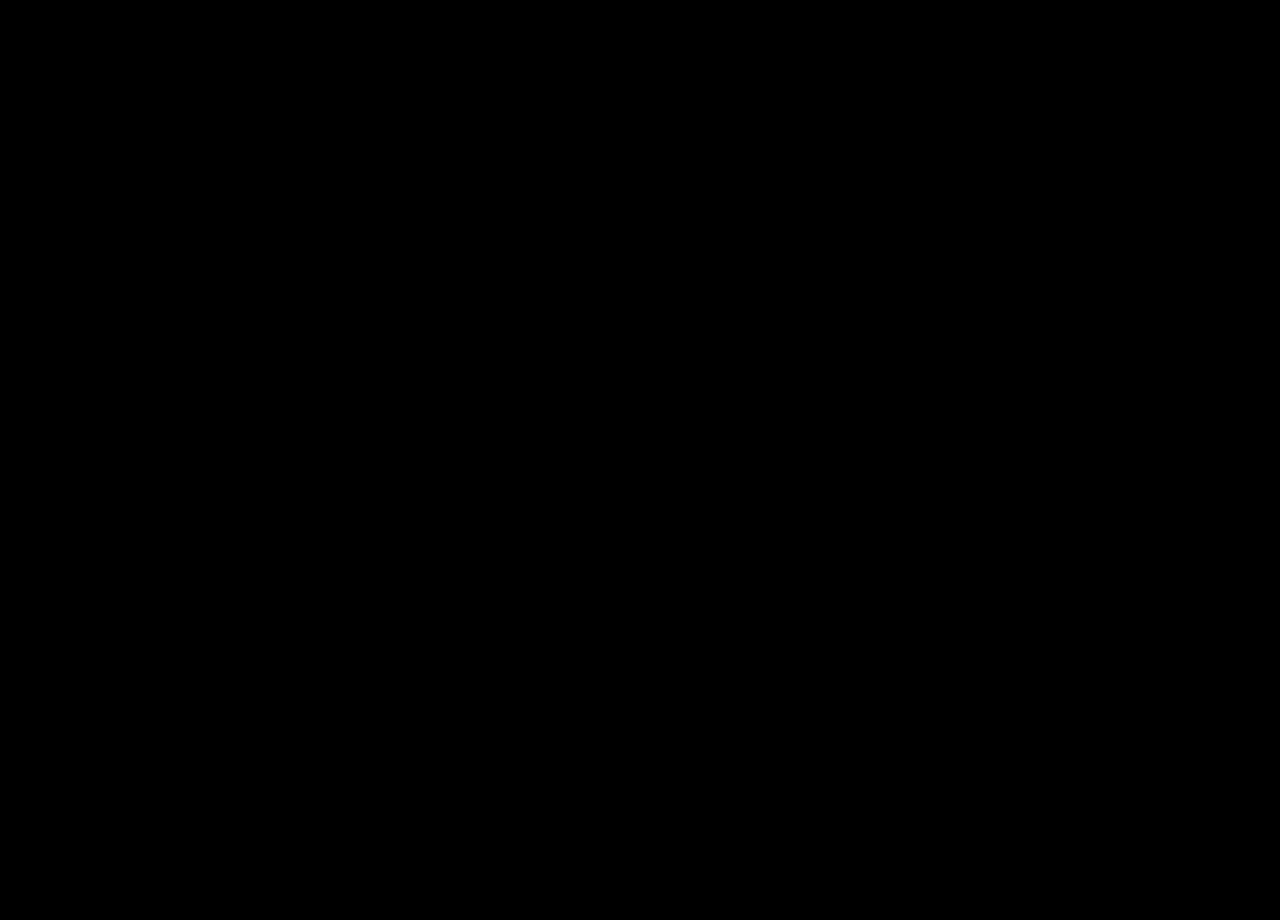
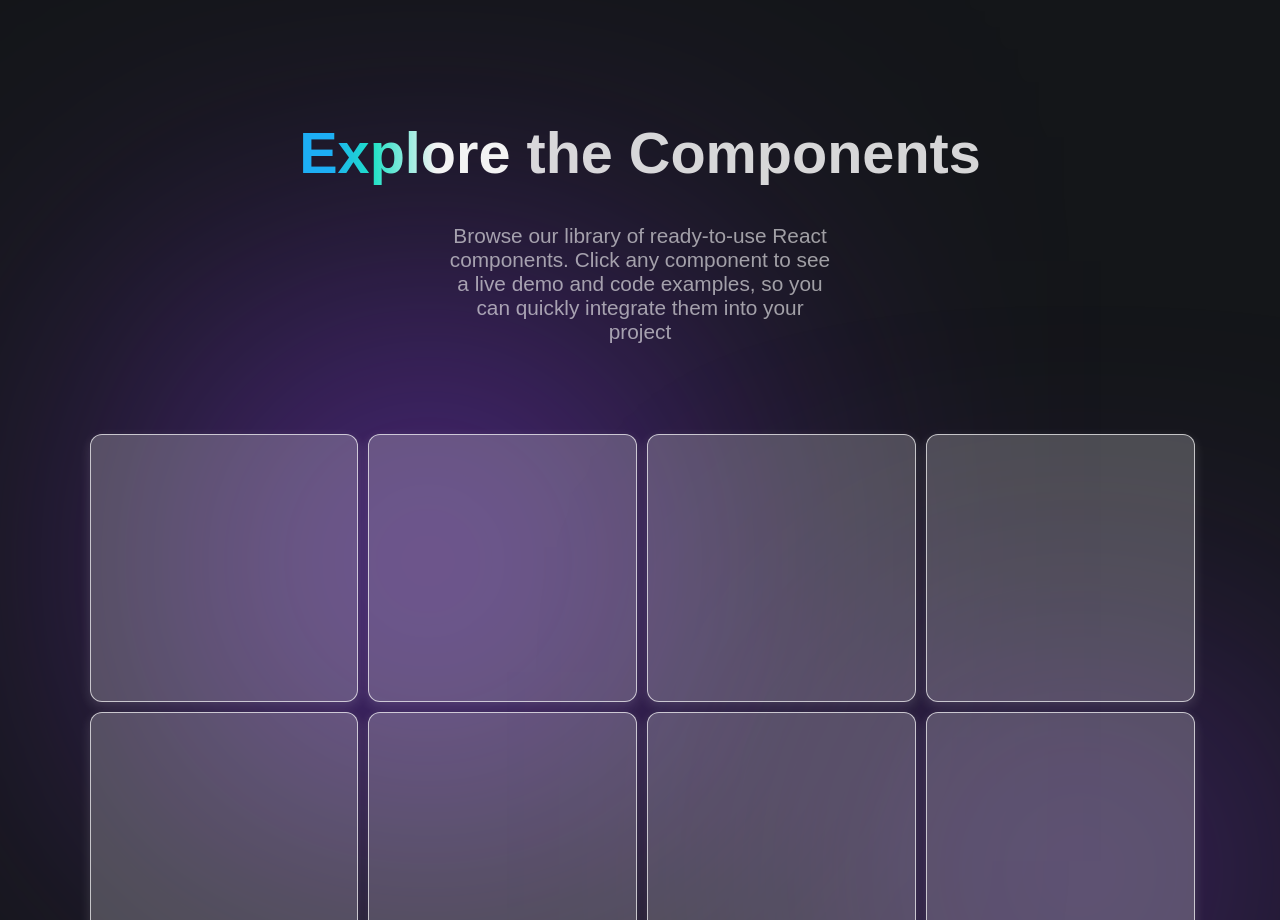
Before and after one commit to vitygo/Reactra-UI, a React (Vite) app: page / in a window 1280 px wide. Shown: the part 1880-2800 px from the top of the page. Before the commit the page ends 1763 px from the top, so only its background shows below. Built offline with nearby package versions, Linux system fonts and the light colour scheme.

Commit message:
update backgrounds

```diff
--- /dev/null
+++ b/src/components/MainPage/ComponentsShowcase/ComponentCard.css
@@ -0,0 +1,31 @@
+.component-card{
+    height: 40vw;
+    width: 40vw;
+    background: rgba(255, 255, 255, 0.233);
+    border-radius: 12px;
+    border: 1px solid rgba(255, 255, 255, 0.68);
+    box-shadow: rgba(255, 255, 255, 0.141) 0px 4px 12px;
+}
+
+@media (min-width:768px){
+
+    .component-card{
+        height: 27vw;
+        width: 27vw;
+        background: rgba(255, 255, 255, 0.233);
+        border-radius: 12px;
+        border: 1px solid rgba(255, 255, 255, 0.68);
+        box-shadow: rgba(255, 255, 255, 0.141) 0px 4px 12px;
+    }
+}
+
+@media (min-width:1025px){
+    .component-card{
+        height: 21vw;
+        width: 21vw;
+        background: rgba(255, 255, 255, 0.233);
+        border-radius: 12px;
+        border: 1px solid rgba(255, 255, 255, 0.68);
+        box-shadow: rgba(255, 255, 255, 0.141) 0px 4px 12px;
+    }
+}
--- /dev/null
+++ b/src/components/MainPage/ComponentsShowcase/ComponentsShowcase.css
@@ -0,0 +1,140 @@
+
+
+.components-showcase-section{
+    position: relative;
+    overflow: hidden;
+    display: flex;
+    flex-direction: column;
+    align-items: center;
+    color: var( --main-font-color);
+    background: var( --main-bg-color);
+
+}
+
+
+.components-showcase-section::before {
+    content: '';
+    position: absolute;
+    top: 25%;
+    left: 10%;
+    background: radial-gradient(circle, rgba(141, 60, 241, 0.735) 0%,  rgba(141, 60, 241, 0.278) 70%  );
+    width: 600px;
+    height: 600px;
+    filter: blur(150px);
+    z-index: 0;
+  }
+
+  .components-showcase-section::after {
+    content: '';
+    position: absolute;
+    bottom: 0%;
+    right: 0%;
+    background: radial-gradient(circle, rgba(141, 60, 241, 0.735) 0%,  rgba(141, 60, 241, 0.278) 70%  );
+    width: 400px;
+    height: 400px;
+    filter: blur(150px);
+    z-index: 0;
+  }
+
+
+
+.components-showcase-section__title{
+    font-size: 2.5rem;
+    text-align: center;
+    position: relative;
+    z-index: 200;
+}
+
+.components-showcase-section__title span{
+    background: linear-gradient(to left, #f3f3f3 35%, #1fe1c6 65%, #1daef4 85%);
+    -webkit-background-clip: text;
+    -webkit-text-fill-color: transparent;
+}
+
+.components-showcase-section__text{
+    position: relative;
+    z-index: 200;
+    margin-top: 3%;
+    max-width: 80%;
+    text-align: center;
+    color: rgba(255, 255, 255, 0.589);
+}
+
+.components-showcase-section__components-grid{
+    position: relative;
+    z-index: 200;
+    display: grid;
+    grid-template-rows: auto;
+    grid-template-columns: 1fr 1fr;
+    gap: 10px;
+    width: 100%;
+    padding: 10%;
+
+
+}
+
+@media (min-width:768px){
+    .components-showcase-section__components-grid{
+        display: grid;
+        grid-template-rows: auto;
+        grid-template-columns: 1fr 1fr 1fr;
+        gap: 10px;
+        width: 100%;
+        padding: 8%;
+    }
+
+}
+
+@media (min-width: 1024px){
+    .components-showcase-section__title{
+        font-size: 3.6rem;
+        text-align: center;
+    }
+
+    .components-showcase-section__text{
+        margin-top: 3%;
+        max-width: 50%;
+        text-align: center;
+        font-size: 1.4rem;
+        color: rgba(255, 255, 255, 0.589);
+    }
+
+}
+
+@media (min-width:1025px){
+    .components-showcase-section__components-grid{
+        display: grid;
+        grid-template-rows: auto;
+        grid-template-columns: 1fr 1fr 1fr 1fr;
+        gap: 10px;
+        width: 100%;
+        padding: 7%;
+    }
+    .components-showcase-section__text{
+        margin-top: 3%;
+        max-width: 50%;
+        text-align: center;
+        font-size: 1.3rem;
+        color: rgba(255, 255, 255, 0.589);
+        max-width: 30%;
+    }
+    .components-showcase-section__title{
+        font-size: 3.6rem;
+        text-align: center;
+        margin-top: 10%;
+    }
+
+
+}
+
+@media (min-width:1700px){
+    .components-showcase-section__title{
+        font-size: 4.6rem;
+    }
+    .components-showcase-section__text{
+        margin-top: 1%;
+        max-width: 25%;
+
+    }
+
+}
--- /dev/null
+++ b/src/components/MainPage/ComponentsShowcase/ComponentsShowcase.jsx
@@ -0,0 +1,28 @@
+import './ComponentsShowcase.css'
+import './ComponentCard.css'
+
+export default function ComponentsShowcase(){
+    return(
+        <section className="components-showcase-section">
+            <h2 className="components-showcase-section__title"><span>Explore</span> the Components</h2>
+            <p className="components-showcase-section__text">Browse our library of ready-to-use React components. Click any component to see a live demo and code examples, so you can quickly integrate them into your project</p>
+            <div className="components-showcase-section__components-grid">
+                <ComponentCard/>
+                <ComponentCard/>
+                <ComponentCard/>
+                <ComponentCard/>
+                <ComponentCard/>
+                <ComponentCard/>
+                <ComponentCard/>
+                <ComponentCard/>
+
+            </div>
+        </section>
+    );
+}
+
+export function ComponentCard(){
+    return(
+        <div className="component-card"></div>
+    )
+}
--- a/src/components/MainPage/Features/Features.css
+++ b/src/components/MainPage/Features/Features.css
@@ -1,21 +1,40 @@
 
 .features-section{
-    height: 100vh;
+    position: relative;
+    overflow:hidden;
     width: 100%;
     background: white;
     display: flex;
     flex-direction: column;
     align-items: center;
-    background: #141619;
+    background: var(--main-bg-color);
     color: var(--main-font-color);
     padding: 10% 5%;
 
 
 }
 
+.features-section::after {
+    content: '';
+    position: absolute;
+    top: 5%;
+    left: 80%;
+    background: radial-gradient(circle, rgba(141, 60, 241, 0.873) 0%,  rgba(141, 60, 241, 0.337) 70%  );
+    width: 600px;
+    height: 600px;
+    filter: blur(150px);
+    z-index: 0;
+  }
+
+
+
+
+
 .features-section__title{
     font-size: 2.5rem;
     text-align: center;
+    position: relative;
+    z-index: 320;
 
 }
 
@@ -24,6 +43,8 @@
     max-width: 80%;
     text-align: center;
     color: rgba(255, 255, 255, 0.589);
+    position: relative;
+    z-index: 320;
 
 }
 
@@ -34,6 +55,8 @@
     grid-template-rows: auto;
     grid-template-columns: 1fr 1fr;
     gap: 0px;
+    position: relative;
+    z-index: 320;
 }
 
 .features-grid__feature{
@@ -187,6 +210,7 @@
         max-width: 30%;
         margin-top: 1%;
     }
+
     .feature__title{
         font-size: 2.7rem;
     }
--- a/src/components/MainPage/Header/Header.css
+++ b/src/components/MainPage/Header/Header.css
@@ -7,6 +7,8 @@
     background: var( --black-bg);
     padding: 0 4%;
     position: relative;
+    z-index: 200;
+    overflow: hidden;
 
 }
 
--- a/src/components/MainPage/Hero/Hero.css
+++ b/src/components/MainPage/Hero/Hero.css
@@ -10,12 +10,12 @@
     background-image: linear-gradient(to top, #88d3ce 0%, #6e45e2 100%);
     background-image: linear-gradient(60deg, #29323c 0%, #485563 100%);
     background-image: linear-gradient(to right, #243949 0%, #517fa4 100%);
-
-
     padding: 10%;
     padding-top: 30%;
+    overflow: hidden;
 
 }
+
 
 .hero-section__hero-text{
     display: flex;
--- a/src/components/MainPage/MainPage.jsx
+++ b/src/components/MainPage/MainPage.jsx
@@ -1,12 +1,14 @@
 import './MainPage.css'
 import Hero from './Hero/Hero'
 import Features from './Features/Features'
+import ComponentsShowcase from './ComponentsShowcase/ComponentsShowcase'
 
 export default function MainPage(){
     return(
         <div className="main-page">
             <Hero/>
             <Features/>
+            <ComponentsShowcase/>
 
 
 
--- a/src/index.css
+++ b/src/index.css
@@ -2,6 +2,7 @@
   --black-bg: black;
 
   --main-font-color: rgba(255, 255, 255, 0.827);
+  --main-bg-color:  #141619;
 }
 
 
```
